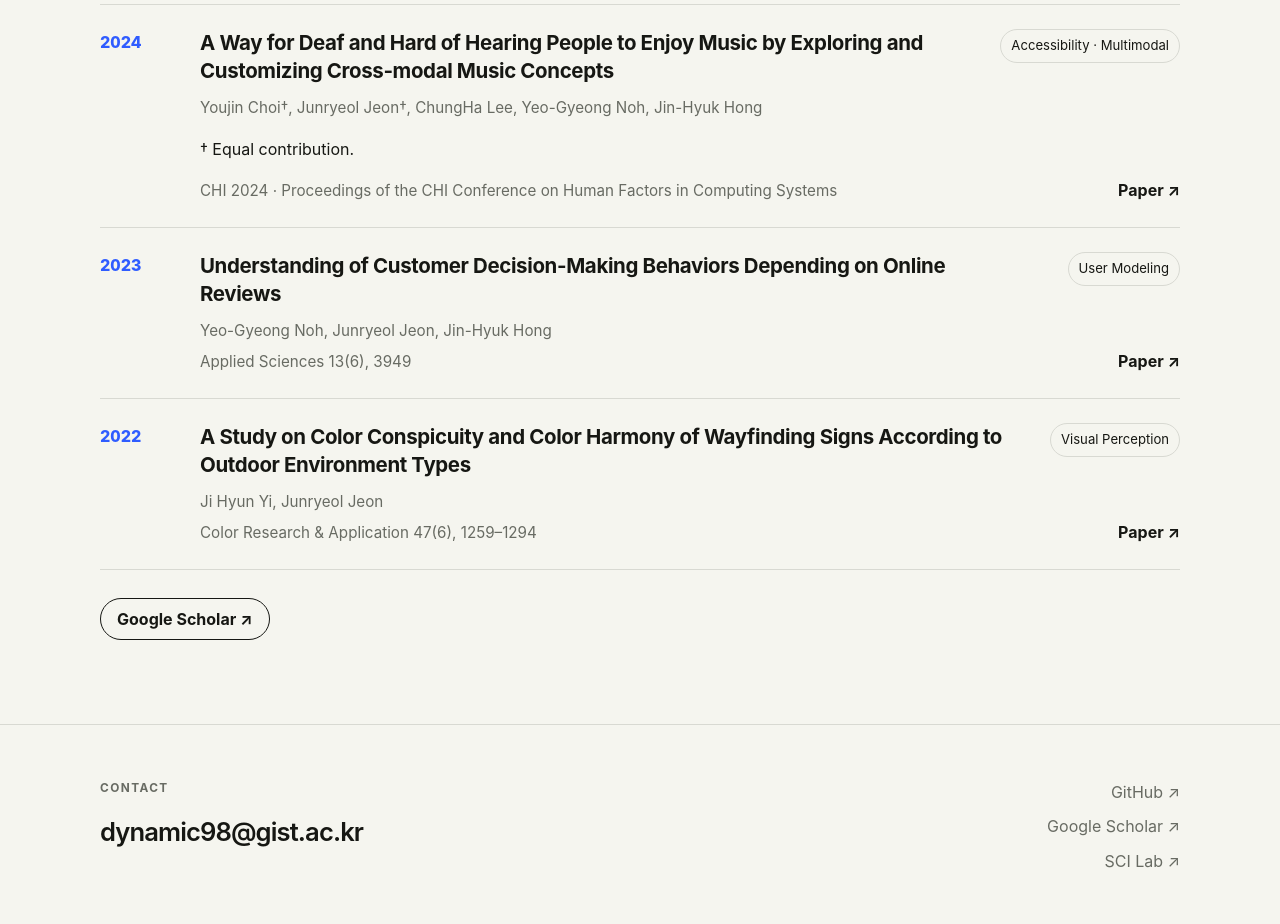
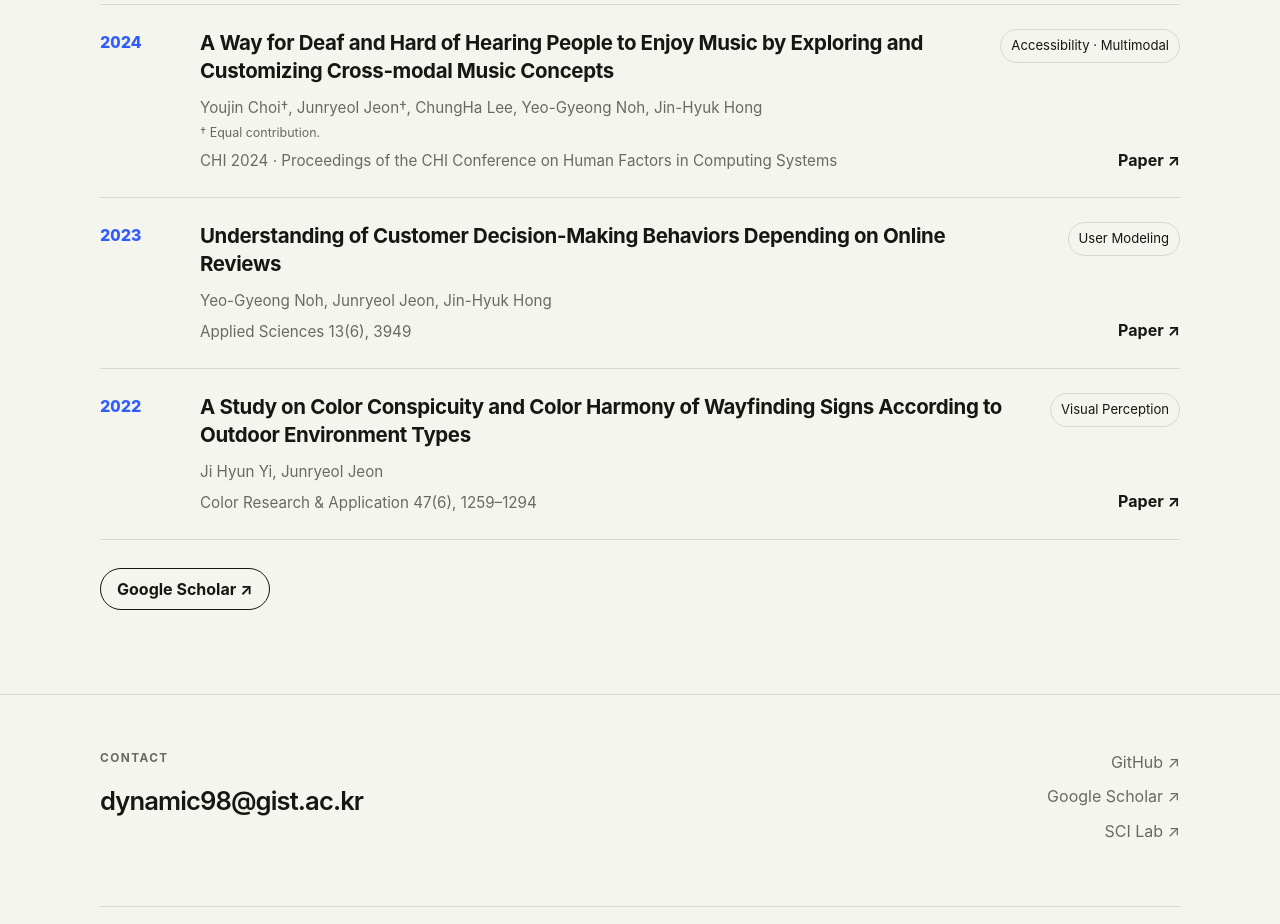
Before and after one commit to dynamic98/dynamic98.github.io, an Astro site: page / in a window 1280 px wide. Shown: the part 4520-5444 px from the top of the page. Built offline with nearby package versions, Linux system fonts and the light colour scheme; Astro itself is replaced by a stand-in of ours.

Commit message:
Style publication contribution note

```diff
--- a/src/styles/global.css
+++ b/src/styles/global.css
@@ -1298,3 +1298,11 @@ a:focus-visible, button:focus-visible { outline: 3px solid var(--accent); outlin
     line-height: 1.62;
   }
 }
+
+
+.pub-note {
+  margin: 4px 0 0;
+  color: var(--muted);
+  font-size: .78rem;
+  line-height: 1.45;
+}
```
